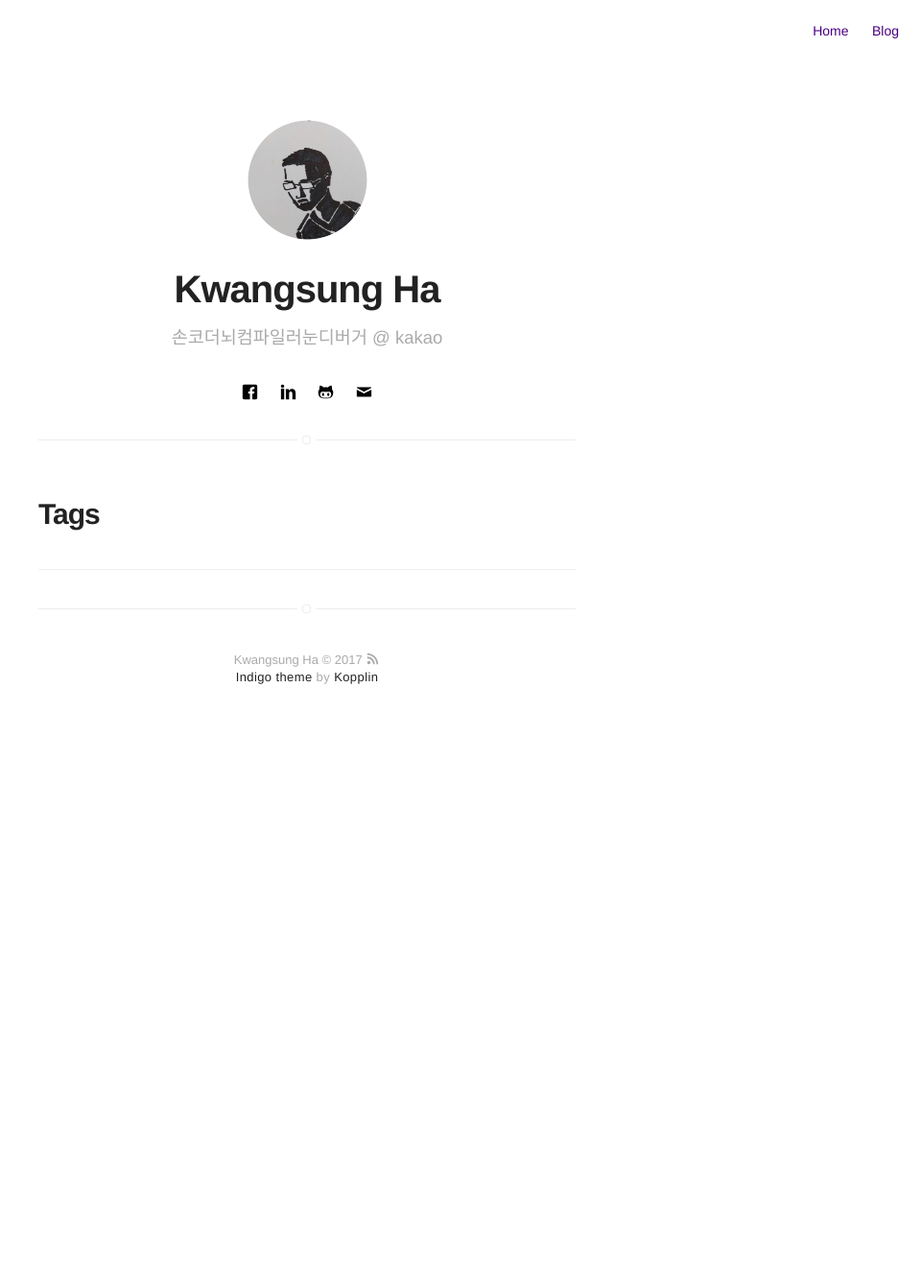
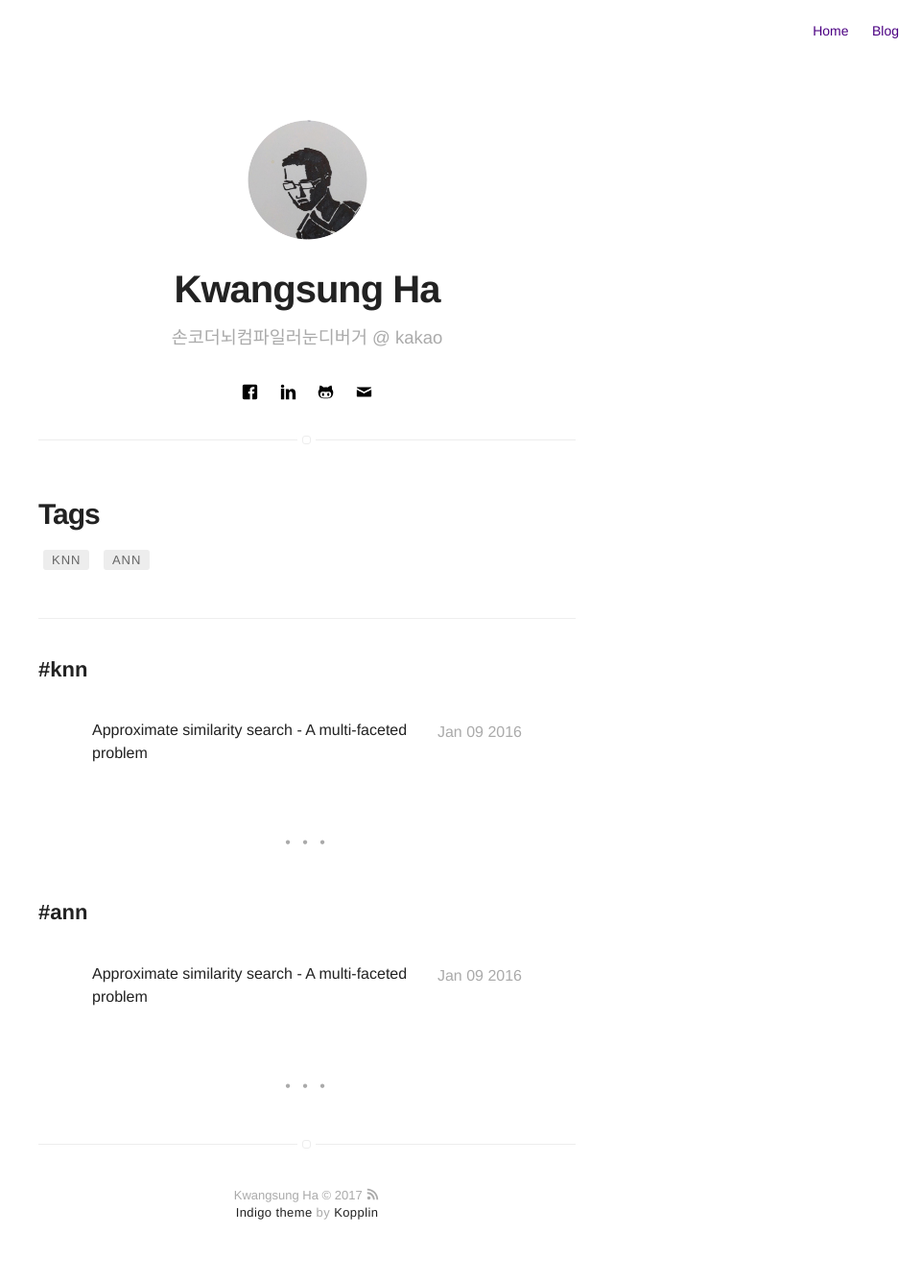
Before and after one commit to kwangswei/kwangswei, a Jekyll site: the page built from tags.html, in a window 1280 px wide. Shown: the whole page at 96% size, without its empty margins (320-1280 px from the left). Built offline with Jekyll 4.4.1, drawn with Linux system fonts in a browser that asks for light colours; before the commit the page ends 900 px from its top, so only the background shows below that; some of the changed lines change nothing that is shown.

Commit message:
[wip] first post

```diff
--- a/_config.yml
+++ b/_config.yml
@@ -68,7 +68,7 @@ show-tags: true
 related: true
 
 # show next & prev links in blog post?
-blog-nav-links: false
+blog-nav-links: true
 
 # show author block at the end of a post ?
 show-author: true
--- /dev/null
+++ b/_posts/2016-01-09-approximate-similarity-search-a-multi-faceted-problem.markdown
@@ -0,0 +1,73 @@
+---
+title: Approximate similarity search - A multi-faceted problem
+layout: post
+date: 2016-01-09
+tag:
+- knn
+- ann
+blog: true
+author: kwangswei
+---
+
+## 1. Introduction
+- Similarity searching 은 전체 오브젝트 집합 내에서 쿼리로 주어지는 오브젝트와 유사한 오브젝트를 찾는 것이다.
+- 쿼리는 크게 두가지 타입이 있다.
+  - range queries: query(q)와의 거리(distance)가 사용자가 지정한 임계값(threshold) r 보다 작은 모든 오브젝트를 찾는 방식
+  - k-nearest neighbors(k-NN) queries: q 와의 거리 순으로 k개의 오브젝트를 찾는 방식
+- 정확한 Similarity search 의 경우 feature space 가 커질수록 (high-dimensional feature space), data 사이즈가 커질수록 성능 저하가 심하다.
+- 따라서, quality <-> time 간 trade-off 가 필요하고, 이를 approximate similarity search 라고 한다.
+
+#### 1.1. Why to approximate?
+- KNN을 구하기 위해서 정확한 값이 아닌 근사값을 구하는 것에 문제가 없을까? 이론적 근거는 다음과 같다
+  - User-perceived similarity 와 distance function 에 따른 feature 간 유사도 간에는 갭(gap) 이 이미 존재한다. 멀티미디어데이터의 경우 특히 그렇다.
+  - 사용자 입장에서도 100% 정확한 데이터를 얻기 위해 오래 기다리는 것보다는 조금 덜 정확하더라도, 충분히 좋은 성능의 결과를 빠르게 받아보고 싶어할 수 있다.
+
+---
+
+## 2. A classification schema
+- 기존 접근방법들은 아래 기준(좌표축)에 따라 분류할 수 있다.
+  - 적용 가능한 데이터 타입에 따라
+  - 근사값을 얻는 방법에 따라
+  - 결과의 품질 보장 정도에 따라
+  - 사용자와의 상호 작용의 정도에 따라
+
+- (kwangswei) 접근 방법을 분석할 때 위의 기준을 염두하며 분석해야 할 듯.
+
+#### 2.1. Data type (WIP)
+- VSlp
+- VS
+- MS
+
+#### 2.2. Approximation type
+- CS(changing space)
+- RC(reducing comparisons)
+  - RCap(aggressive pruning)
+  - RCes(early stopping)
+
+#### 2.3. Quality guarantees
+- NG(no guarantees)
+- DG(deterministic guarantees)
+- PG(probabilistic guarantees)
+  - PGpar(parametric)
+  - PGnpar(non-parametric)
+
+#### 2.4. User interaction
+- SA(static approach): Query 단계에서 파라메터 설정을 할 수 없고, approximate structure 가 생성되는 시점에 정해진 파라메터로 한정되는 것. 다양한 파라메터셋을 활용하여 여러 벌을 구성해놓고 사용자가 선택하게 할 수도 있다.
+- IA(interactive approach): Query 시에 사용자가 파라메터를 지정할 수 있는 접근 방법.
+
+
+
+---
+
+## 3. Some Relevant cases
+- (kwangswei) 몇몇 접근방법들을 위의 분류 기준에 따라 분류하고 어떻게 분류하였는지 설명해두었는데 필요한 분은 논문을 직접 찾아보시라~
+- 위의 분류 스키마를 활용하면, 특정 접근 방법의 활용 방법을 짐작할 수 있다.
+  - generality/efficiency trade-off
+    - 예를 들면 Parametric 접근이 non-parametric 보다는 당연히 좋은 품질을 보여줄 수 있겠으나, 덜 범용적일 수 있다.
+    - MS의 경우 VS보다 더 범용적이겠지만 성능이 느릴 수 있을테고.
+![]({{site.url}}/assets/images/2016-01-09-approximate-similarity-search-a-multi-faceted-problem/table1.png)
+---
+
+## 4. Optimal approximate similarity search
+
+TBW
```
Also changed, not shown: assets/images/2016-01-09-approximate-similarity-search-a-multi-faceted-problem/table1.png (added).
